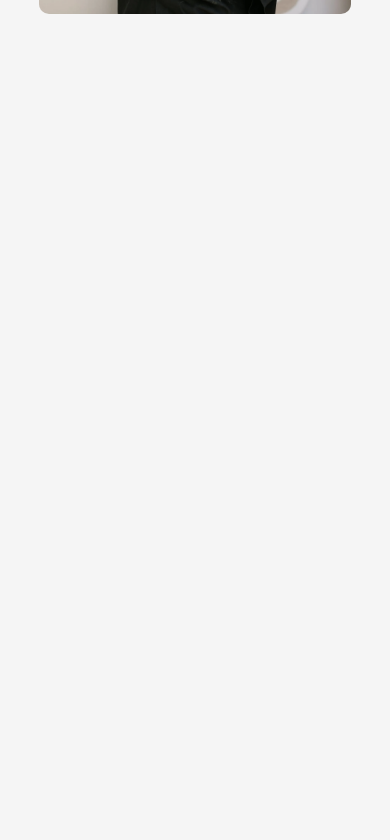
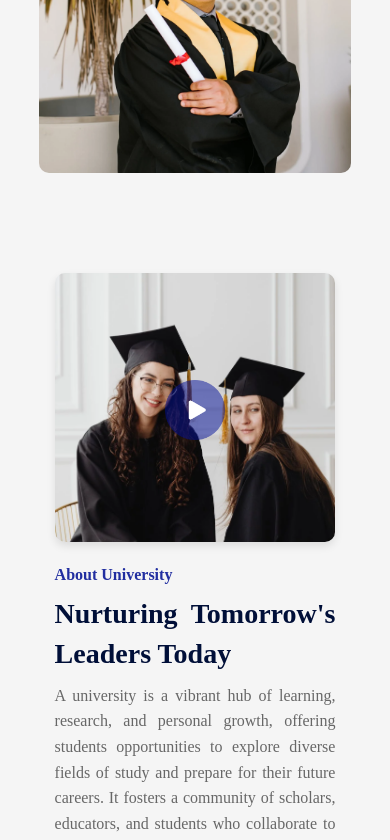
Before and after one commit to Md-Alif-Jasim/Portfolio, a React (Vite) app: page / in a window 390 px wide. Shown: the part 1770-2610 px from the top of the page. Before the commit the page ends 1784 px from the top, so only its background shows below. Built offline with nearby package versions, Linux system fonts and the light colour scheme.

Commit message:
New Sections Added at the boottom

```diff
--- a/src/App.jsx
+++ b/src/App.jsx
@@ -2,6 +2,9 @@ import React from 'react'
 import Navbar from './Components/Navbar/Navbar'
 import Hero from './Components/Hero/Hero'
 import Programs from './Components/Programs/Programs'
+import Title from './Components/Title/Title'
+import About from './Components/About/About'
+
 
 const App = () => {
   return (
@@ -10,7 +13,11 @@ const App = () => {
       <Hero />
 
       <div className='container'>
+        <Title subtitle="Our Program" title="What We Offer"/>
+
         <Programs/>
+        <About/>
+        <Title subtitle="Galerry" title="Campus Photos"/>
 
       </div>
 
--- /dev/null
+++ b/src/Components/About/About.css
@@ -0,0 +1,81 @@
+.about {
+    margin: 100px auto;
+    display: flex;
+    align-items: center;
+    justify-content: space-between;
+    width: 90%;
+    max-width: 1200px; /* Restricts the width for larger screens */
+    gap: 20px; /* Adds consistent spacing between the left and right sections */
+  }
+
+  .about-left {
+    flex-basis: 40%;
+    position: relative;
+  }
+
+  .about-right {
+    flex-basis: 35%;
+    text-align: justify; /* Improves readability of the text */
+  }
+
+  .about-img {
+    width: 100%;
+    border-radius: 10px;
+    object-fit: cover; /* Ensures the image maintains aspect ratio while filling the container */
+    box-shadow: 0 4px 8px rgba(0, 0, 0, 0.1); /* Adds a subtle shadow */
+  }
+
+  .play-icon {
+    width: 60px;
+    position: absolute;
+    top: 50%;
+    left: 50%;
+    transform: translate(-50%, -50%);
+    cursor: pointer; /* Indicates the icon is interactive */
+    transition: transform 0.3s ease, opacity 0.3s ease; /* Adds a smooth hover effect */
+  }
+
+  .play-icon:hover {
+    transform: translate(-50%, -50%) scale(1.2); /* Slightly enlarges the icon on hover */
+    opacity: 0.8; /* Reduces opacity for a subtle effect */
+  }
+
+  .about h3 {
+    font-size: 16px;
+    font-weight: 600;
+    color: #212ea0;
+    margin-bottom: 10px; /* Adds spacing below the heading */
+  }
+
+  .about h2 {
+    font-size: 35px;
+    color: #000F38;
+    margin: 10px 0;
+    max-width: 400px;
+    line-height: 1.4; /* Improves line spacing for better readability */
+  }
+
+  .about p {
+    color: #676767;
+    margin-bottom: 15px;
+    line-height: 1.6; /* Adds line spacing for better readability */
+  }
+
+  /* Responsive Design */
+  @media (max-width: 768px) {
+    .about {
+      flex-direction: column; /* Stacks the content vertically */
+      align-items: center;
+      text-align: center; /* Centers the text for smaller screens */
+    }
+
+    .about-left,
+    .about-right {
+      flex-basis: 100%; /* Makes each section take full width */
+    }
+
+    .about h2 {
+      font-size: 28px; /* Reduces the font size for smaller screens */
+      max-width: 100%; /* Removes width constraint */
+    }
+  }
--- /dev/null
+++ b/src/Components/About/About.jsx
@@ -0,0 +1,24 @@
+import React from 'react'
+import './About.css'
+import about_img from '../../assets/about.png'
+import play_icon from '../../assets/play-icon.png'
+
+const About = () => {
+  return (
+    <div className='about'>
+      <div className="about-left">
+        <img src={about_img} alt="" className="about-img" />
+        <img src={play_icon} alt="" className="play-icon" />
+      </div>
+      <div className="about-right">
+        <h3>About University</h3>
+        <h2>Nurturing Tomorrow's Leaders Today</h2>
+        <p>A university is a vibrant hub of learning, research, and personal growth, offering students opportunities to explore diverse fields of study and prepare for their future careers. It fosters a community of scholars, educators, and students who collaborate to solve real-world problems and push the boundaries of knowledge. Beyond academics, universities provide an environment for personal development through extracurricular activities, cultural events, and social interactions, shaping well-rounded individuals.</p>
+        <p>Grading criteria provide a clear framework for evaluating students' performance, ensuring consistency and fairness in assessment. It typically includes specific standards for aspects such as accuracy, completeness, creativity, and adherence to instructions, with each element weighted according to its importance. Effective grading criteria help students understand expectations, guide their efforts, and provide constructive feedback for improvement.</p>
+
+      </div>
+    </div>
+  )
+}
+
+export default About
--- /dev/null
+++ b/src/Components/Title/Title.css
@@ -0,0 +1,14 @@
+.title{
+    text-align: center;
+    color: #212ea0;
+    font-size: 15px;
+    font-weight: 600;
+    text-transform: uppercase;
+    margin: 70px 0 30px;
+}
+.title h2{
+    font-size: 32px;
+    color: #000f38;
+    margin-top: 5px;
+    text-transform: none;;
+}
--- /dev/null
+++ b/src/Components/Title/Title.jsx
@@ -0,0 +1,13 @@
+import React from 'react'
+import './Title.css'
+
+const Title = ({subtitle, title}) => {
+  return (
+    <div className='title'>
+      <p>{subtitle}</p>
+      <h2>{title}</h2>
+    </div>
+  )
+}
+
+export default Title
```
